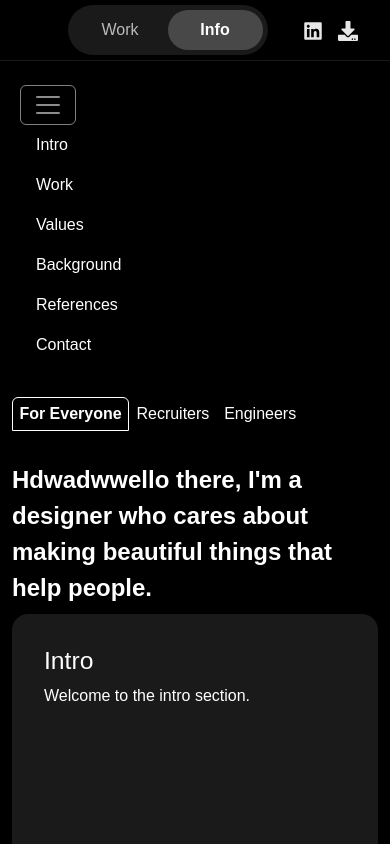
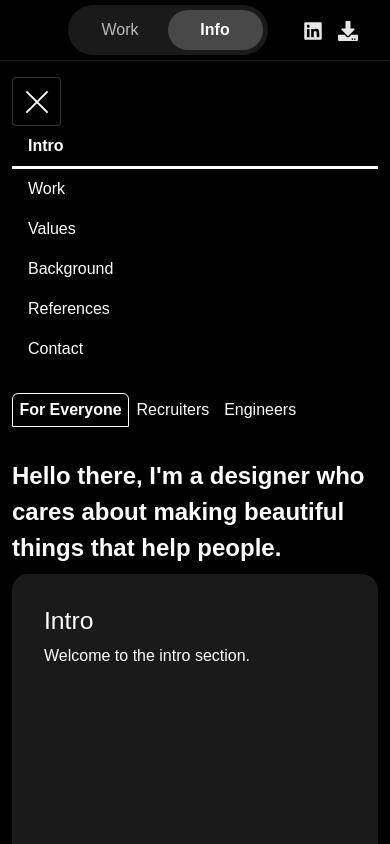
Before and after one commit to curash58/portfolio, a React (Create React App) app: page /info in a window 390 px wide. Both pictures are taken after a click on the button "Menu". Shown: the top 844 px of the page. Built offline with nearby package versions, Linux system fonts and the light colour scheme.

Commit message:
Update Info btn mobile

```diff
--- /dev/null
+++ b/src/containers/info/CustomButton.css
@@ -0,0 +1,48 @@
+.menuToggle {
+    position: relative;
+    background: rgba(0, 0, 0, 0.5);
+    backdrop-filter: blur(10px);
+    border: 1px solid rgba(255, 255, 255, 0.2);
+    cursor: pointer;
+    border-radius: 4px;
+    width: 49px;
+    height: 49px;
+    padding: 0;
+    margin: 0;
+    color: #ffffff;
+    display: flex;
+    align-items: center;
+    justify-content: center;
+  }
+
+  .menuToggle span {
+    display: block;
+    height: 2px;
+    width: 30px;
+    background: #ffffff;
+    transition: all 0.15s ease;
+    position: absolute;
+    transform: rotate(0deg);
+  }
+
+  .menuToggle span:first-child {
+    width: 30px;
+    top: 18px;
+  }
+  .menuToggle span:last-child {
+    width: 20px;
+    top: 27px;
+  }
+
+  .menuToggle[aria-expanded="true"] span {
+    top: 23px;
+  }
+
+  .menuToggle[aria-expanded="true"] span:first-child {
+    transform: rotate(45deg);
+  }
+
+  .menuToggle[aria-expanded="true"] span:last-child {
+    transform: rotate(-45deg);
+    width: 30px;
+  }
--- a/src/containers/info/Info.css
+++ b/src/containers/info/Info.css
@@ -94,40 +94,24 @@
   .info-tabs .info-tab-link {
     padding: 0.25rem 0.4rem;
   }
+  #mobile-navbar {
+    background: rgba(0, 0, 0, 0.5);
+    backdrop-filter: blur(10px);
+  }
+  .info-nav-link{
+    color: white;
+  }
+  .info-nav-active {
+    color: #ffffff; /* Active white color */
+    font-weight: bold;
+    border-bottom: 3px solid #ffffff; /* White left border for active section */
+  }
+  .info-nav-link:hover {
+    color: #ffffff; /* Highlight white on hover */
+  }
+  .custom-menu-btn{
+    position: sticky; /* Button scrolls with the content but remains visible at the top */
+    top: 65px;
+    left: 20px;
+  }
 }
-/* Mobile Navbar Styling */
-.navbar-dark .navbar-toggler {
-  border-color: rgba(255, 255, 255, 0.5);
-}
-
-.navbar-dark .nav-link {
-  color: white;
-  font-size: 1rem;
-  padding: 0.5rem 1rem;
-  text-transform: capitalize;
-}
-
-/* Disable hover effect on the Navbar.Toggle button */
-.navbar-dark .navbar-toggler:hover,
-.navbar-dark .navbar-toggler:focus {
-  box-shadow: none; /* Removes the hover box shadow */
-  background-color: transparent; /* Keeps the background color consistent */
- }
-
-/* Disable the focus outline for the button */
-.navbar-dark .navbar-toggler:focus-visible {
-  outline: none;
-}
-
-/* Keep the toggler button appearance consistent when active */
-.navbar-dark .navbar-toggler:active {
-  background-color: transparent; /* No background color change on active */
-  border-color: rgba(255, 255, 255, 0.5); /* Keeps border consistent */
-}
-.info-sidebar-nav .info-nav-link:hover,
-.navbar-dark .nav-link:hover {
-  text-decoration: none; /* Removes default underline */
-  border-bottom: 2px solid white; /* Adds a white underline */
-  padding-bottom: 2px; /* Adjust spacing to avoid layout shift */
-  transition: border-bottom 0.3s ease; /* Smooth underline transition */
-}
--- a/src/containers/info/Info.jsx
+++ b/src/containers/info/Info.jsx
@@ -1,8 +1,25 @@
 import React, { useState, useEffect, useRef } from "react";
 import { Container, Row, Col, Nav, Navbar } from "react-bootstrap";
 import "./Info.css";
+import "./CustomButton.css";
+
+const CustomMenuButton = ({ isExpanded, onToggle }) => {
+  return (
+    <button
+      aria-label="Menu"
+      className="menuToggle"
+      aria-expanded={isExpanded}
+      aria-haspopup="true"
+      onClick={onToggle}
+    >
+      <span aria-hidden="true"></span>
+      <span aria-hidden="true"></span>
+    </button>
+  );
+};
 
 const Info = () => {
+  const [isExpanded, setIsExpanded] = useState(false); // State for menu toggle
   const [activeSection, setActiveSection] = useState("For everyone");
   const [activeMenu, setActiveMenu] = useState("intro");
   const [scrambledText, setScrambledText] = useState("");
@@ -18,11 +35,22 @@ const Info = () => {
 
   const content = {
     "For everyone":
-      "Hdwadwwello there, I'm a designer who cares about making beautiful things that help people.",
+      "Hello there, I'm a designer who cares about making beautiful things that help people.",
     Recruiters:
       "I'm a systems thinker with a high bar for quality. From process to pixels, I'll collaborate with you, learn from you, and help make something we're proud of.",
     Engineers:
       "I take pride in my craft, and love mentoring earlier career designers. I develop cross-functional partnerships, and thrive in complex, ambiguous environments.",
+  };
+
+  // Toggle menu visibility
+  const handleToggle = () => {
+    setIsExpanded((prev) => !prev);
+  };
+
+  // Close the menu automatically when clicking a link
+  const handleLinkClick = (key) => {
+    setActiveMenu(key); // Set the active menu item
+    setIsExpanded(false); // Close the menu
   };
 
   // Scrambling animation logic for the text
@@ -109,11 +137,12 @@ const Info = () => {
         </Col>
 
         {/* Collapsible Navbar for Mobile */}
-        <Col xs={12} className="d-md-none mt-3">
-
-          <Navbar expand="md" variant="dark" className="rounded-3 p-2">
-            <Navbar.Toggle aria-controls="mobile-navbar" />
-            <Navbar.Collapse id="mobile-navbar">
+        <Col xs={12} className="d-md-none mt-3 custom-menu-btn">
+          <CustomMenuButton isExpanded={isExpanded} onToggle={handleToggle} />
+          <Navbar.Collapse
+            id="mobile-navbar"
+            className={isExpanded ? "show" : ""}
+          >
             <Nav className="flex-column">
               {Object.keys(sections).map((key) => (
                 <Nav.Link
@@ -122,14 +151,13 @@ const Info = () => {
                   className={`info-nav-link ${
                     activeMenu === key ? "info-nav-active" : ""
                   }`}
-                    onClick={() => setActiveMenu(key)}
+                  onClick={() => handleLinkClick(key)} // Close menu on link click
                 >
                   {key.charAt(0).toUpperCase() + key.slice(1)}
                 </Nav.Link>
               ))}
             </Nav>
           </Navbar.Collapse>
-          </Navbar>
         </Col>
 
         {/* Main Content */}
```
Lines whose indentation alone changed are shown as unchanged.
